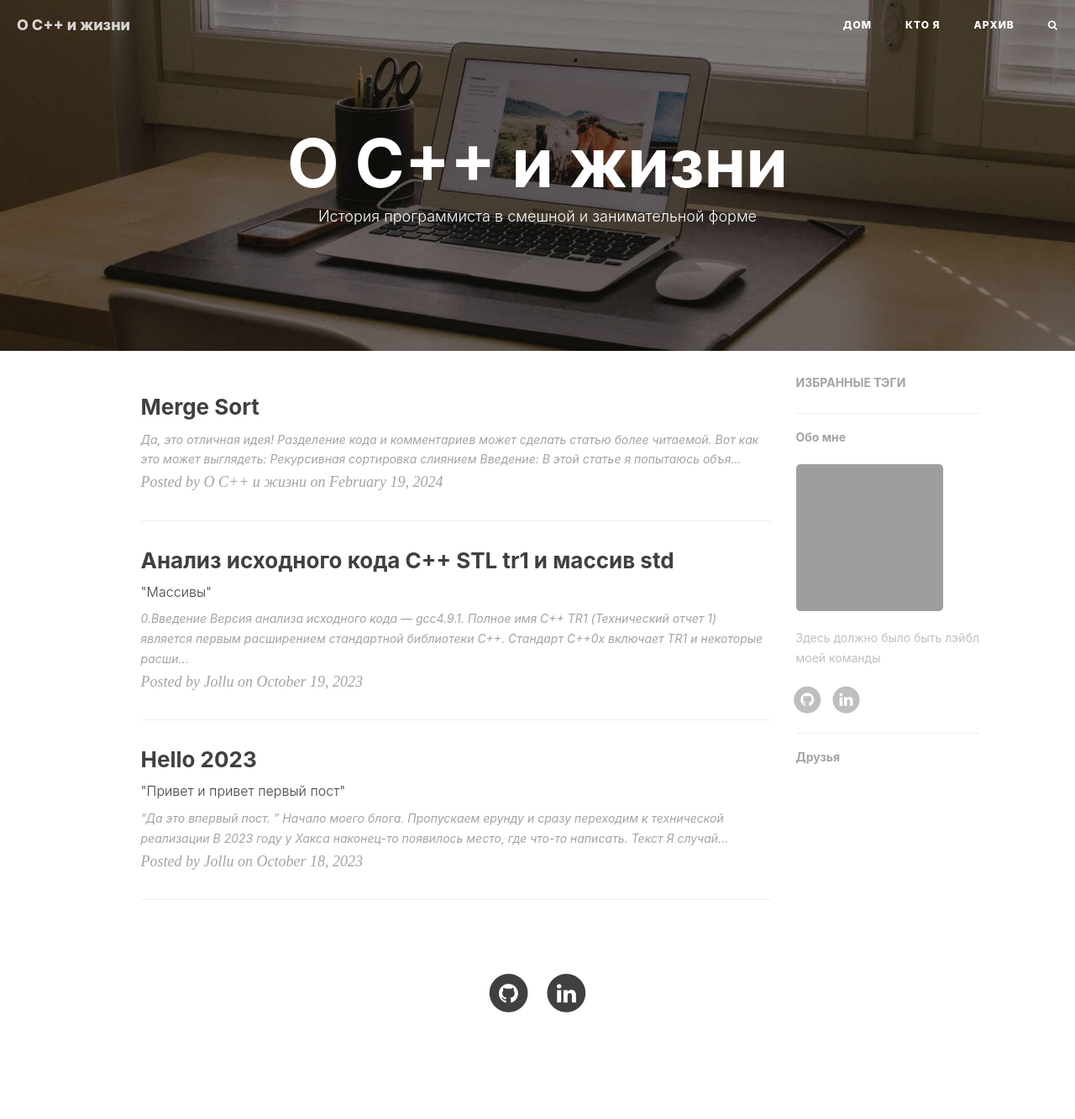
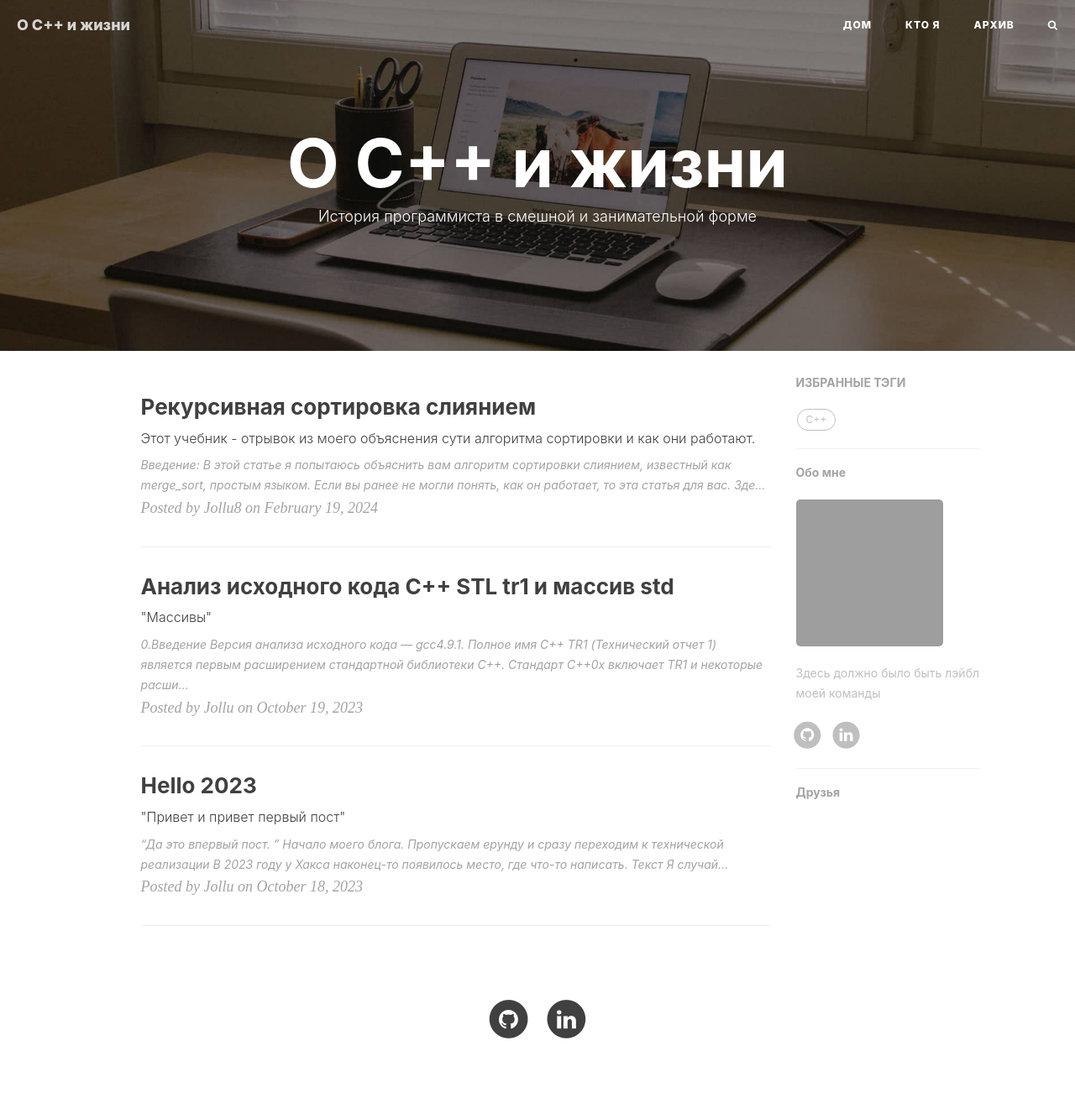
Before and after one commit to Jollu8/Jollu8.github.io, a Jekyll site: the page built from index.html, in a window 1280 px wide. Shown: the whole page at 84% size. Built offline with Jekyll 4.4.1, drawn with Linux system fonts in a browser that asks for light colours; nearby versions of some CDN libraries; the list of posts is cut into pages by our own code; comment, search, counter and statistics services are not loaded; before the commit the page ends 1303 px from its top, so only the background shows below that; grey boxes are pictures that could not be loaded.

Commit message:
modified post

```diff
--- a/_posts/2024-02-19-merge-sort.markdown
+++ b/_posts/2024-02-19-merge-sort.markdown
@@ -1,16 +1,21 @@
-Да, это отличная идея! Разделение кода и комментариев может сделать статью более читаемой. Вот как это может выглядеть:
-
 ---
-
-# Рекурсивная сортировка слиянием
+layout:     post
+title:      "Рекурсивная сортировка слиянием"
+subtitle:   "Этот учебник - отрывок из моего объяснения сути алгоритма сортировки и как они работают."
+date:       2024-02-19
+author:     "Jollu8"
+header-img: ""
+tags:
+    - Algorithms
+    - Sort
+    - C++
+---
 
 #### Введение:
 
 В этой статье я попытаюсь объяснить вам алгоритм сортировки слиянием, известный как `merge_sort`, простым языком. Если
 вы ранее не могли понять, как он работает, то эта статья для вас. Здесь не будет обсуждаться сложность асимптотики или
 математическое доказательство, так как они усложняют все, и в интернете уже много написано и доказано на эту тему.
-
-> Этот учебник - отрывок из моего объяснения сути алгоритма сортировки и как они работают.
 
 #### Что от вас требуется:
 
```
